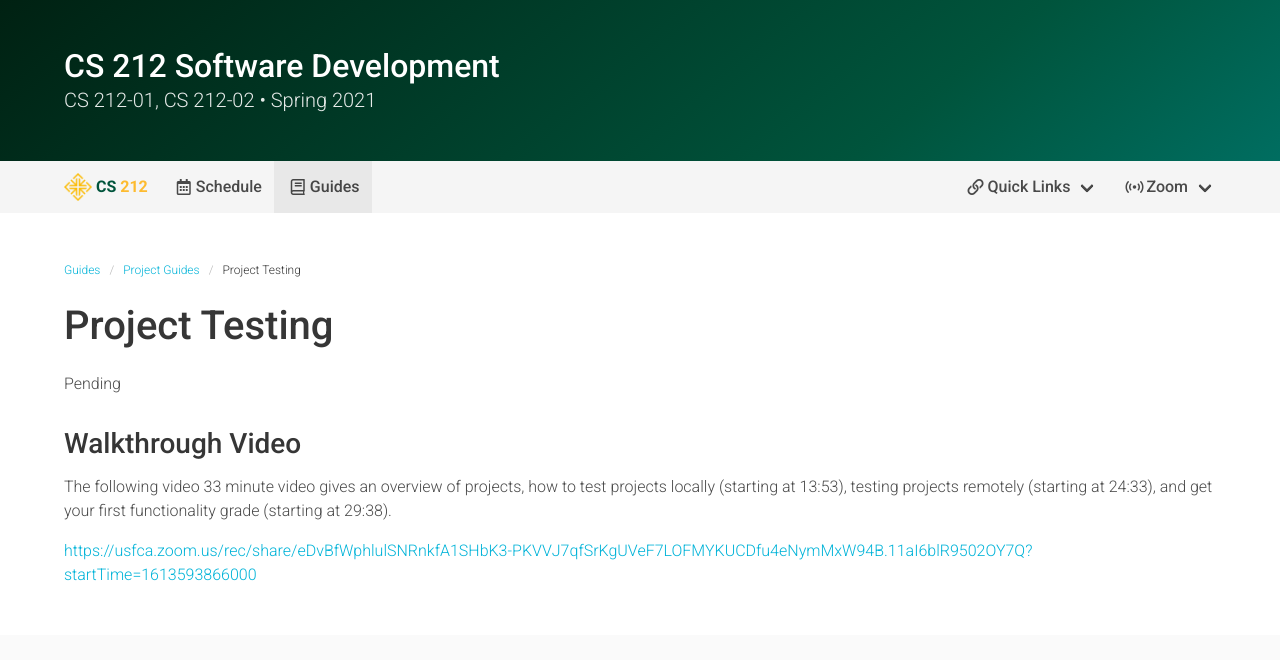
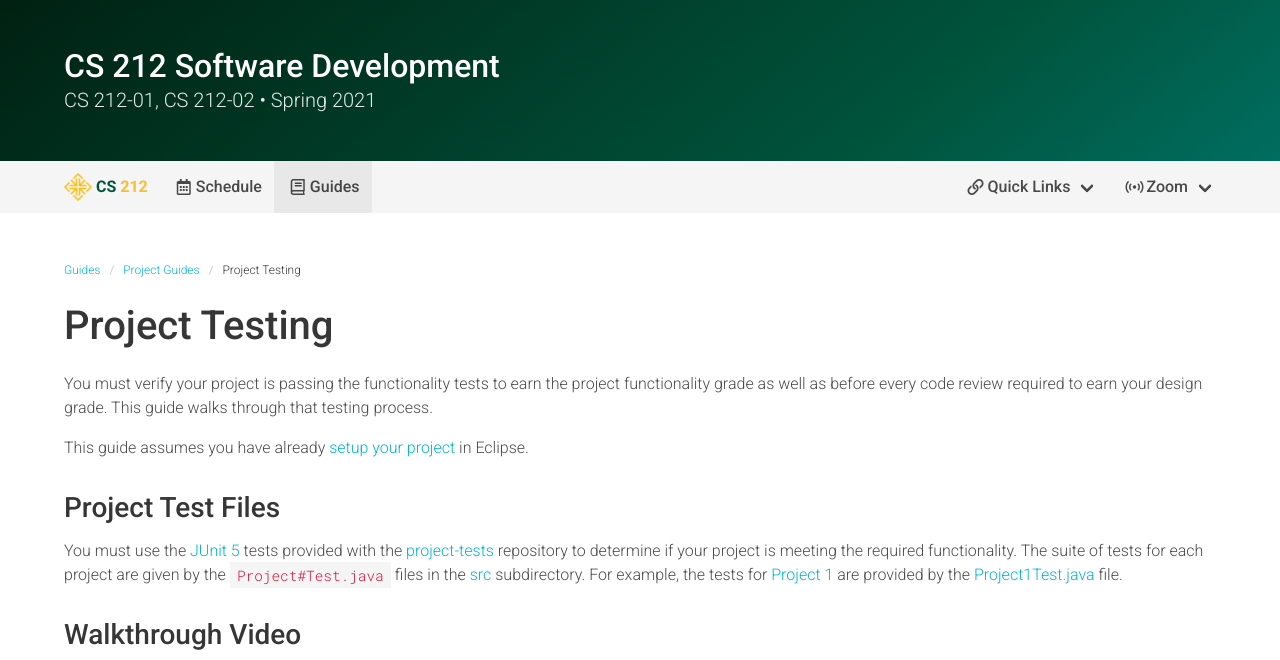
Before and after one commit to usf-cs212-spring2021/usf-cs212-spring2021.github.io, a Jekyll site: the page built from _projects/project-testing.md, in a window 1280 px wide and 1400 px high, cut to the strip 0-660 px from the top of the window. Built offline with Jekyll 4.4.1, drawn with Linux system fonts in a browser that asks for light colours; comment, search, counter and statistics services are not loaded; some of the changed lines change nothing that is shown; some of the changed text lies outside the part shown.

Commit message:
Adding testing skeleton.

```diff
--- a/_projects/project-testing.md
+++ b/_projects/project-testing.md
@@ -10,7 +10,13 @@
     type: 'is-primary'
 ---
 
-Pending
+You must verify your project is passing the functionality tests to earn the project functionality grade as well as before every code review required to earn your design grade. This guide walks through that testing process.
+
+This guide assumes you have already [setup your project](project-setup.html) in Eclipse.
+
+## Project Test Files
+
+You must use the [JUnit 5](https://junit.org/junit5/) tests provided with the [project-tests]({{ site.data.info.links.github.link }}/project-tests) repository to determine if your project is meeting the required functionality. The suite of tests for each project are given by the `Project#Test.java` files in the [src]({{ site.data.info.links.github.link }}/project-tests/tree/main/src/test/java) subdirectory. For example, the tests for [Project 1](project-1.html) are provided by the [Project1Test.java]({{ site.data.info.links.github.link }}/project-tests/blob/main/src/test/java/Project1Test.java) file.
 
 ## Walkthrough Video
 
@@ -18,8 +24,42 @@
 
 <https://usfca.zoom.us/rec/share/eDvBfWphlulSNRnkfA1SHbK3-PKVVJ7qfSrKgUVeF7LOFMYKUCDfu4eNymMxW94B.11aI6blR9502OY7Q?startTime=1613593866000>
 
+
+## Testing Locally
+{: .page-header }
+
+Pending
+
+### Running JUnit Tests
+
+Pending
+
+### Running Driver
+
+Pending
+
+### Running Maven
+
+Pending
+
+## Testing Remotely
+{: .page-header }
+
+Pending
+
+### Creating Releases
+
+Pending
+
+### Verification Action
+
+Pending
+
+### Debugging Failures
+
+Pending
+
 {% comment %}
-You must use the [JUnit 5](https://junit.org/junit5/) tests provided with the [project-tests]({{ site.data.info.links.github.link }}/project-tests) repository to determine if your project is meeting the required functionality. The suite of tests for each project are given by the `Project#Test.java` files in the [src]({{ site.data.info.links.github.link }}/project-tests/tree/main/src/test/java) subdirectory. For example, the tests for [Project 1](project-1.html) are provided by the [Project1Test.java]({{ site.data.info.links.github.link }}/project-tests/blob/main/src/test/java/Project1Test.java) file.
 
 Your code must pass these tests (using the [remote testing](#testing-remotely) procedure below) both to earn credit for the functionality portion of the project grade, and before every subsequent code review required after that point. For example, you will earn a grade for [Project 1 Functionality](project-1.html) for the first code release that passes the tests. However, to earn a grade for [Project 1 Design](project-1.html), your code will need to pass the tests again before every code review until you pass the design requirements.
 
```
